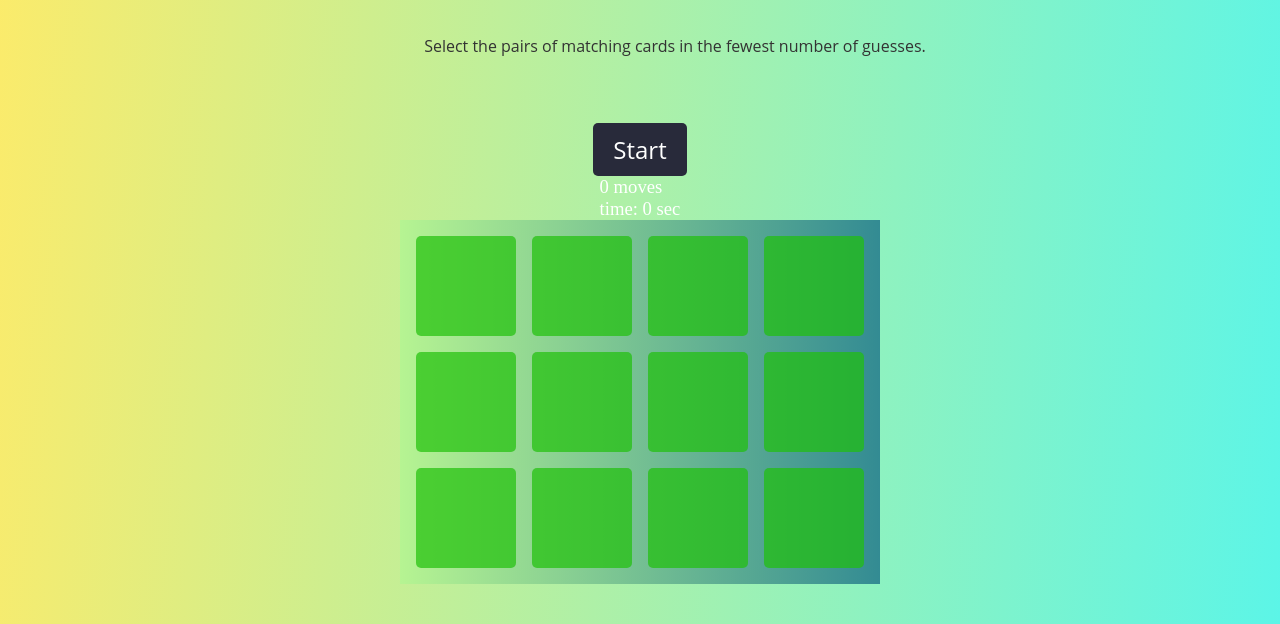
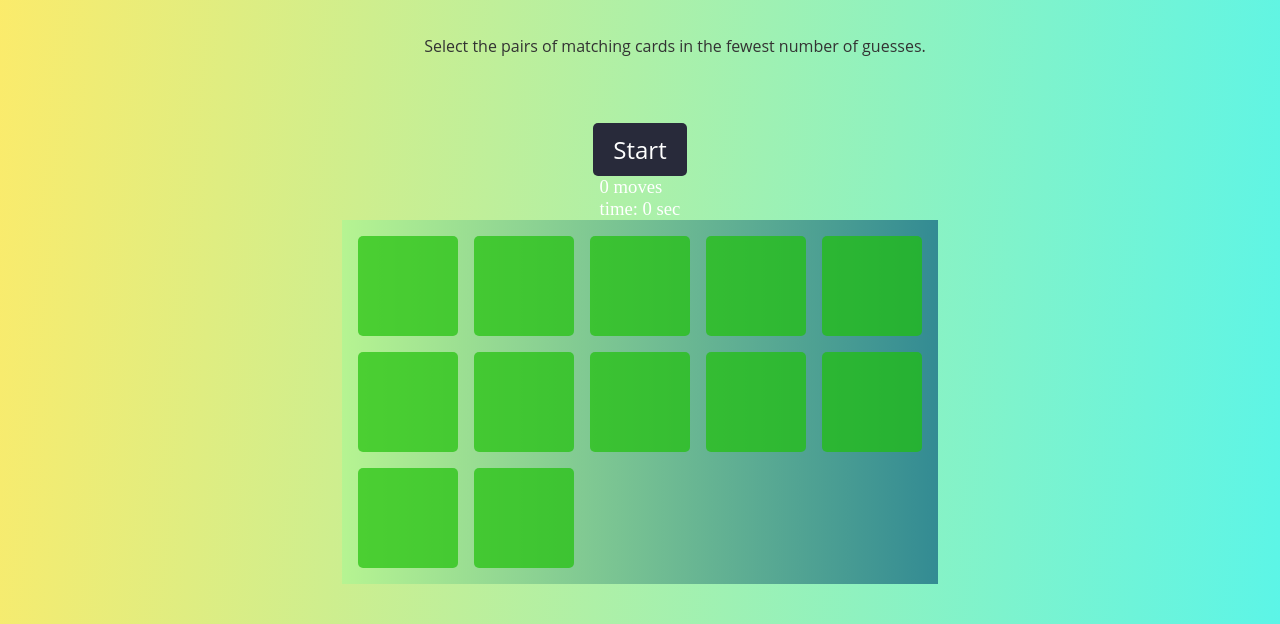
Before and after one commit to ellemd709/vegan-memory-game, a plain HTML site: page index.html in a window 1280 px wide. Shown: the part 242-866 px from the top of the page. Drawn offline with Linux system fonts and the light colour scheme.

Commit message:
columns edit

```diff
--- a/style.css
+++ b/style.css
@@ -41,7 +41,7 @@ button {
 
 .board {
     padding: 16px;
-    grid-template-columns: repeat(4, auto);
+    grid-template-columns: repeat(5, auto);
     display:grid;
     grid-gap:16px;
 }
```
